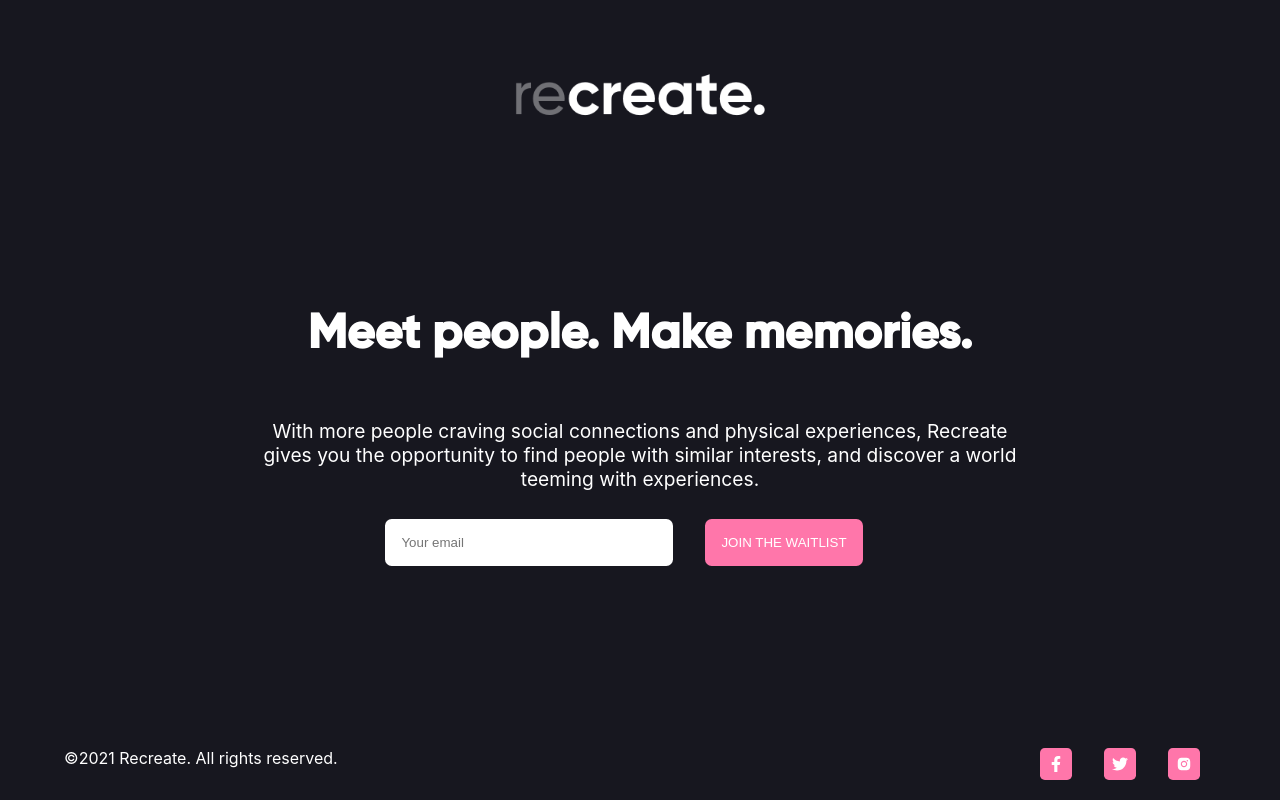
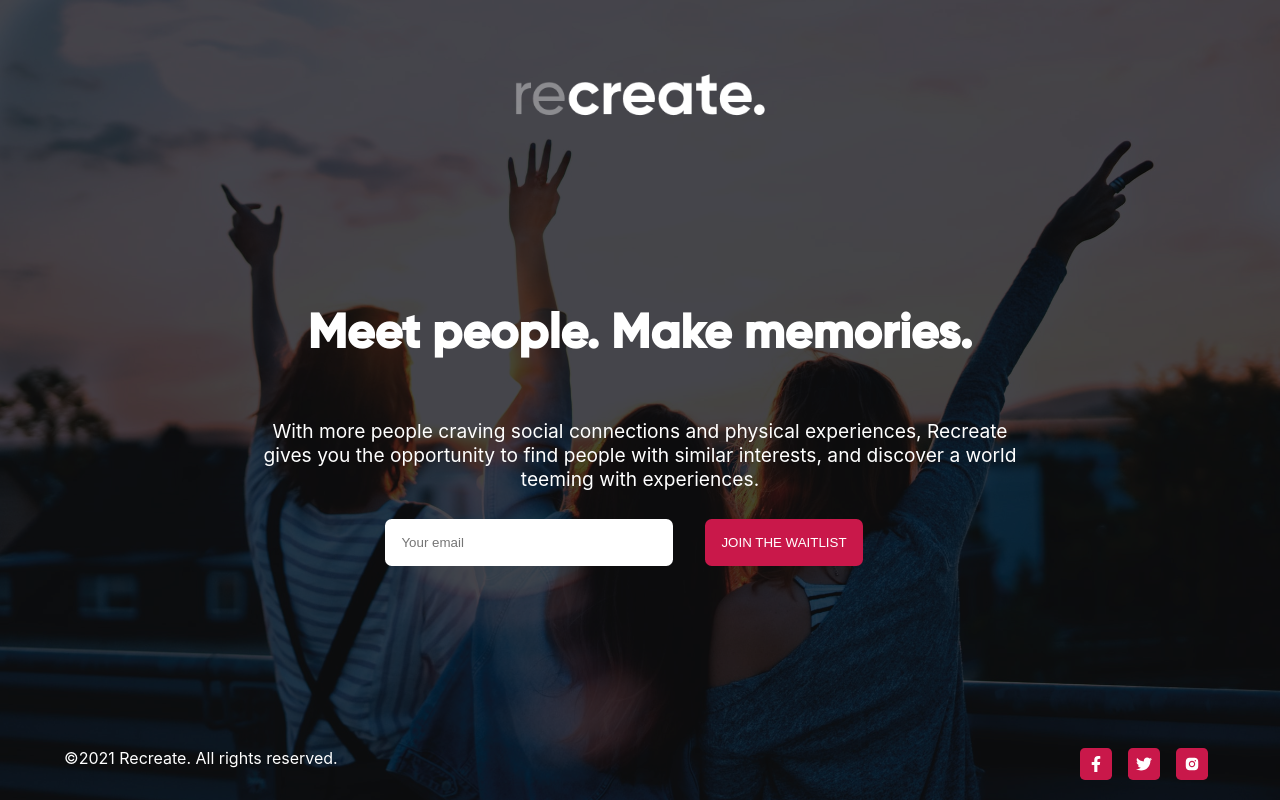
Before and after one commit to mayowana/recreateapp, a React (Create React App) app: page / in a window 1280 px wide. Built offline with nearby package versions, Linux system fonts and the light colour scheme; no server answers.

Commit message:
Background image

```diff
--- a/src/components/homepage/Homepage.js
+++ b/src/components/homepage/Homepage.js
@@ -65,7 +65,7 @@ const Homepage = () => {
             <div></div>
             <div>
                 <FaFacebookF className={styles.icons} />
-                <FaTwitter className={styles.icons} />
+                <a href="https://twitter.com/recreateapp"><FaTwitter className={styles.icons} /></a>
                 <AiFillInstagram className={styles.icons} />
             </div>
         </footer>
--- a/src/components/homepage/Homepage.module.scss
+++ b/src/components/homepage/Homepage.module.scss
@@ -4,6 +4,10 @@
     display: flex;
     flex-direction: column;
     justify-content: space-between;
+    // background: linear-gradient(0deg,rgba(23,23,31, 0.3), rgba(23,23,31, 0.3), url(../../media/back1.jpg));
+    background: url(../../media/back1.jpg) rgba(23,23,31, 0.8);
+    background-blend-mode: multiply;
+    background-size: cover;
 }
 
 .logo {
@@ -53,11 +57,11 @@
         padding: 1rem;
         border-radius: 0.5em;
         border: none;
-        background-color: #ff76aa;
+        background-color:#c9184a;
         color: white;
 
         &:hover {
-            background-color: #ff2175;
+            background-color: #c9184a;
             border: 2px solid white;
             cursor: pointer;
         }
@@ -81,8 +85,8 @@ footer {
     color: white;
     padding: 0.5em;
     border-radius: 0.3em;
-    margin: 1em;
-    background-color: #ff76aa;
+    margin: 1em 0.5em;
+    background-color: #c9184a;
 }
 
 @media screen and (max-width: 420px) {
@@ -121,6 +125,7 @@ footer {
         input {
             width: 70%;
             margin: 0.5rem 0;
+            font-size: 100%;
         }
     }
 
```
Also changed, not shown: src/media/back1.jpg (added).
